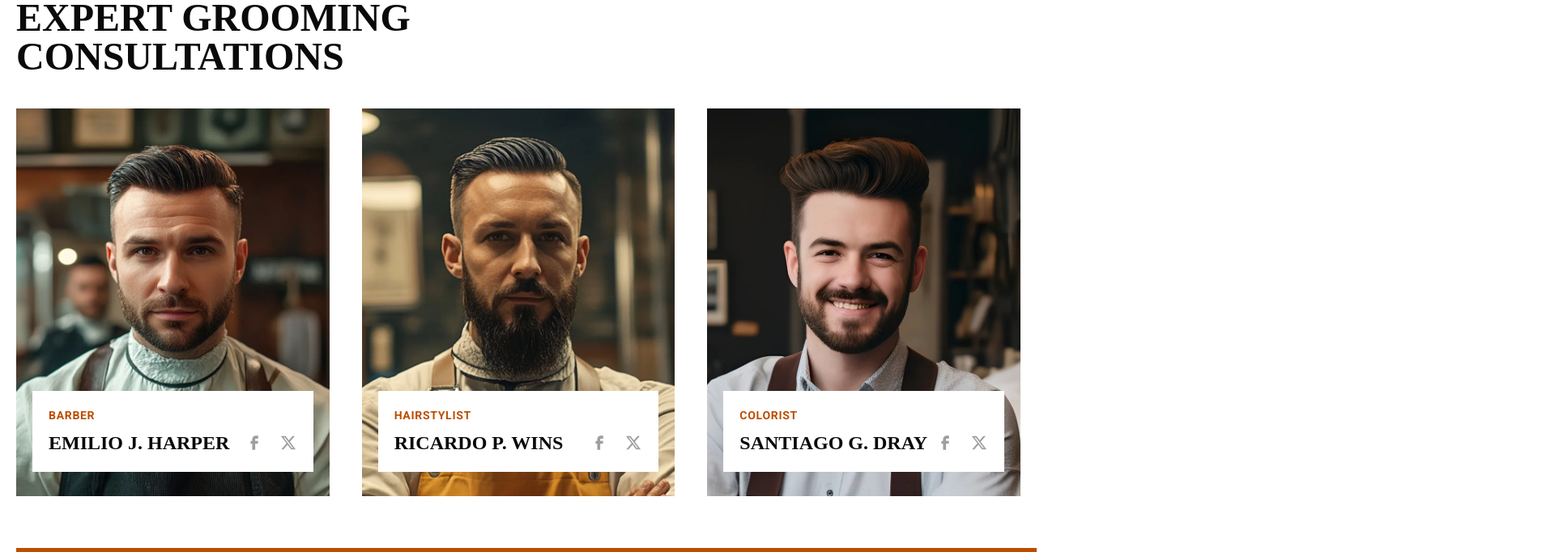
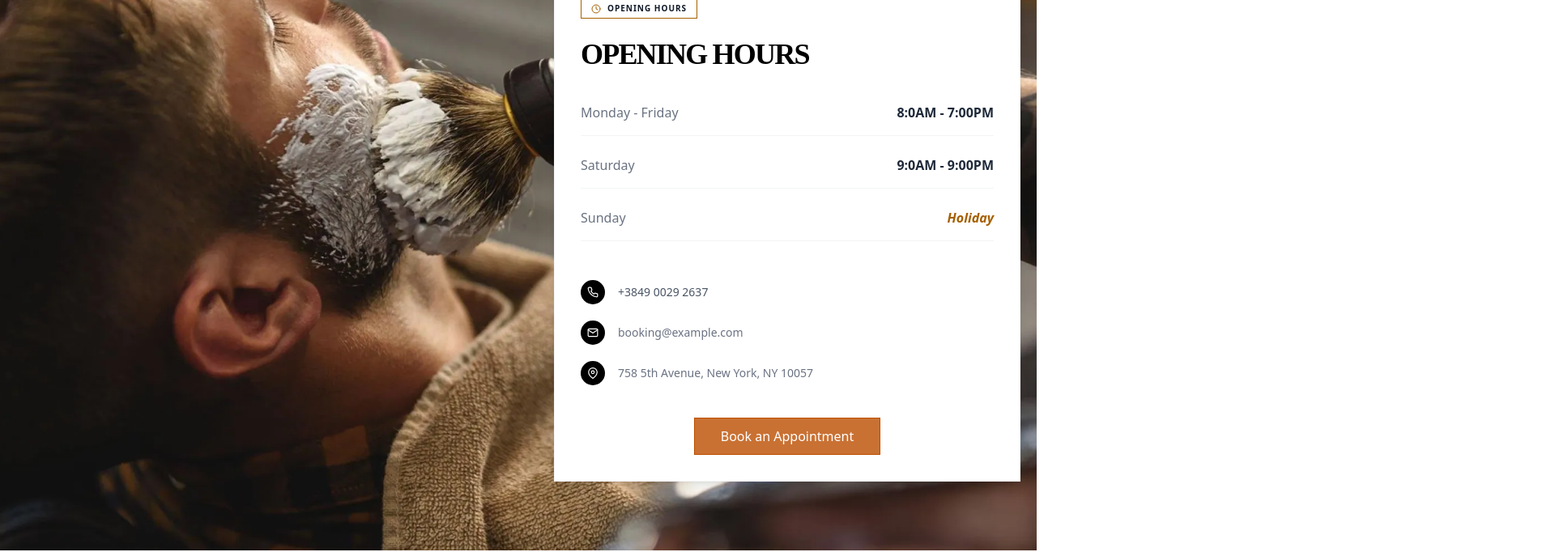
Before and after one commit to jahidulkanchan/auralux, a React (Vite) app: page / in a window 1280 px wide. Shown: the part 4240-4922 px from the top of the page at 81% size, 1920 px wide, since content can reach past the window. Built offline with nearby package versions, Linux system fonts and the light colour scheme; a web font is replaced by a local one.

Commit message:
CTA section create

```diff
--- a/src/components/Footer.jsx
+++ b/src/components/Footer.jsx
@@ -20,7 +20,7 @@
         <div className="copyright text-light-gray">
           &copy; {new Date().getFullYear()}{" "}
           <Link to="/">
-            <b>Auralux.</b>
+            <b>HairCraft</b>
           </Link>{" "}
           All rights reserved.
         </div>
--- /dev/null
+++ b/src/components/home/CTACard.jsx
@@ -0,0 +1,77 @@
+import React from "react";
+import { FiPhone, FiMail, FiMapPin, FiClock } from "react-icons/fi";
+import { Link } from "react-router";
+
+const CTACard = () => {
+  return (
+    <div className="mx-auto border border-gray-100 bg-white p-8 font-sans text-gray-800 shadow-lg sm:min-w-xl">
+      {/* Small Badge Heading */}
+      <div className="mb-6 inline-flex items-center justify-center gap-2 border border-yellow-700 px-3 py-1">
+        <FiClock className="text-xs text-yellow-700" />
+        <span className="text-[10px] font-bold tracking-widest text-gray-900 uppercase">
+          Opening Hours
+        </span>
+      </div>
+
+      <h2 className="mb-10 text-4xl font-black tracking-tighter text-black uppercase">
+        Opening Hours
+      </h2>
+
+      {/* Schedule Section */}
+      <div className="mb-12 space-y-6">
+        <div className="flex items-center justify-between border-b border-gray-100 pb-4">
+          <span className="font-medium text-gray-500">Monday - Friday</span>
+          <span className="font-bold">8:0AM - 7:00PM</span>
+        </div>
+
+        <div className="flex items-center justify-between border-b border-gray-100 pb-4">
+          <span className="font-medium text-gray-500">Saturday</span>
+          <span className="font-bold">9:0AM - 9:00PM</span>
+        </div>
+
+        <div className="flex items-center justify-between border-b border-gray-100 pb-4">
+          <span className="font-medium text-gray-500">Sunday</span>
+          <span className="font-bold text-yellow-700 italic">Holiday</span>
+        </div>
+      </div>
+
+      {/* Contact Information */}
+      <div className="mb-10 space-y-5 text-gray-600">
+        <div className="flex items-center gap-4">
+          <div className="rounded-full bg-black p-2 text-white">
+            <FiPhone size={14} />
+          </div>
+          <span className="text-sm font-medium">+3849 0029 2637</span>
+        </div>
+
+        <div className="flex items-center gap-4">
+          <div className="rounded-full bg-black p-2 text-white">
+            <FiMail size={14} />
+          </div>
+          <span className="text-sm font-medium text-gray-500">
+            booking@example.com
+          </span>
+        </div>
+
+        <div className="flex items-center gap-4">
+          <div className="rounded-full bg-black p-2 text-white">
+            <FiMapPin size={14} />
+          </div>
+          <span className="text-sm font-medium text-gray-500">
+            758 5th Avenue, New York, NY 10057
+          </span>
+        </div>
+      </div>
+      <div className="cta mx-auto flex w-full justify-center">
+        <Link
+          to="/contact"
+          className="border-light-orange bg-light-orange/80 hover:bg-light-orange border px-8 py-2.5 text-white transition-colors"
+        >
+          Book an Appointment
+        </Link>
+      </div>
+    </div>
+  );
+};
+
+export default CTACard;
--- /dev/null
+++ b/src/components/home/CTASection.jsx
@@ -0,0 +1,18 @@
+import React from "react";
+import CtaBg from "../../assets/images/cta-bg.webp";
+import CTACard from "./CTACard";
+
+export default function CTASection() {
+  return (
+    <>
+      <section style={{ backgroundImage: `url(${CtaBg})` }} className="bg-cover bg-center bg-no-repeat">
+        <div className="container min-h-screen flex px-3 items-center py-10 gap-10 md:gap-16 md:px-5 md:py-16">
+          <div className="left-content hidden sm:block xl:w-full"></div>
+          <div className="right-content mx-auto">
+            <CTACard/>
+          </div>
+        </div>
+      </section>
+    </>
+  );
+}
--- a/src/components/home/TeamSection.jsx
+++ b/src/components/home/TeamSection.jsx
@@ -9,11 +9,26 @@
   return (
     <>
       <section>
+        {/* Marquee with dynamic price repeated */}
+        <Marquee className="bg-light-orange mx-auto md:-rotate-1  mb-10 w-fit py-5 [--duration:50s] group-hover:text-white md:text-transparent">
+          {Array(5)
+            .fill("EXPERT GROOMING CONSULTATIONS")
+            .map((p, index) => (
+              <h2
+                className="px-3 text-2xl text-white sm:text-3xl md:text-5xl"
+                key={index}
+              >
+                {p}
+              </h2>
+            ))}
+        </Marquee>
         <div className="container overflow-hidden px-3 py-10 md:px-5 md:py-16">
           <div className="section-badge mx-0">MEET WITH TEAM</div>
           <h2 className="section-title mx-0 max-w-lg text-left">
             EXPERT GROOMING CONSULTATIONS
           </h2>
+          <br />
+
           <br />
           <div className="Team-members grid grid-cols-1 gap-5 sm:grid-cols-2 md:gap-10 lg:grid-cols-3">
             <MemberCard
@@ -31,17 +46,8 @@
               jobTitle="COLORIST"
               MemberName="SANTIAGO G. DRAY"
             />
-          </div><br />
-           {/* Marquee with dynamic price repeated */}
-                <Marquee className="w-fit mx-auto md:text-transparent [--duration:50s] bg-light-orange py-5 mt-10 group-hover:text-white">
-                  {Array(5)
-                    .fill('EXPERT GROOMING CONSULTATIONS')
-                    .map((p, index) => (
-                      <h2 className="text-2xl sm:text-3xl md:text-5xl px-3 text-white" key={index}>
-                        {p}
-                      </h2>
-                    ))}
-                </Marquee>
+          </div>
+          <br />
         </div>
       </section>
     </>
--- a/src/pages/home/HomePage.jsx
+++ b/src/pages/home/HomePage.jsx
@@ -4,6 +4,7 @@
 import ServiceSection from '../../components/home/ServiceSection'
 import AboutSection from '@/components/home/AboutSection'
 import TeamSection from '@/components/home/TeamSection'
+import CTASection from '@/components/home/CTASection'
 
 export default function HomePage() {
   return (
@@ -12,6 +13,7 @@
     <AboutSection/>
     <ServiceSection/>
     <FunFacts/>
+    <CTASection/>
     <TeamSection/>
     </>
   )
```
Also changed, not shown: src/assets/images/cta-bg.webp (added).
